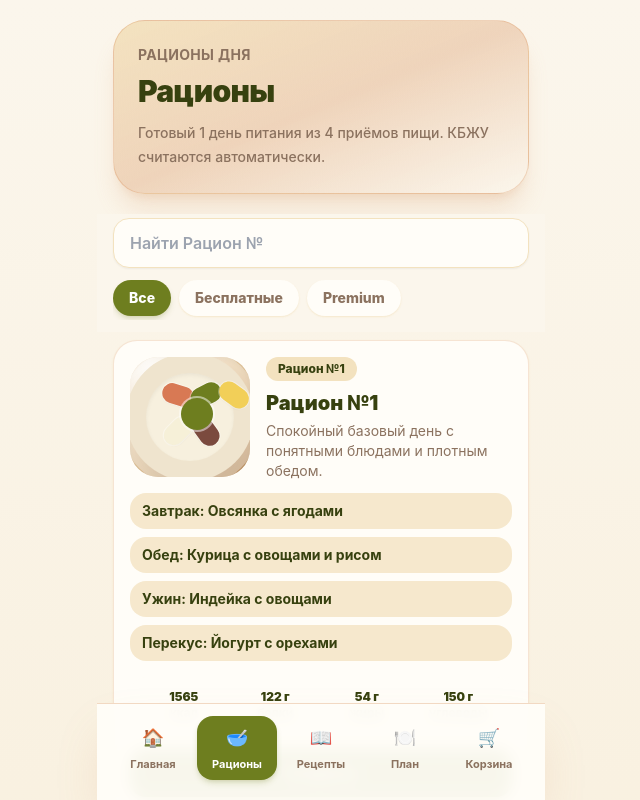
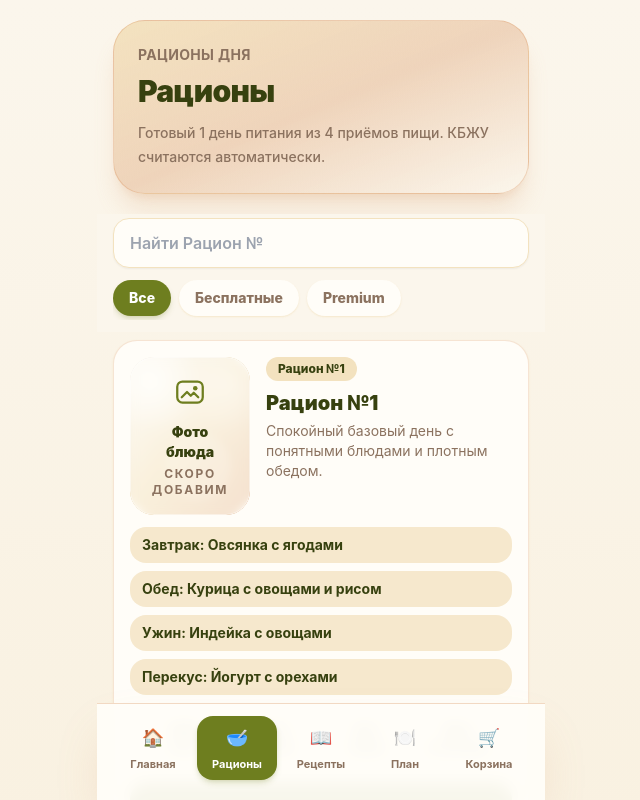
Before and after one commit to kngkczph94-sketch/ty-poela-miniapp, a React (Vite) app: page / in a window 1280 px wide. Both pictures are taken after a click on the button "Выбрать рацион дня". Shown: the top 800 px of the page, without its empty margins (319-959 px from the left). Built offline with nearby package versions, Linux system fonts and the light colour scheme.

Commit message:
Add universal food image placeholders

```diff
--- a/src/components/FoodPhotoPlaceholder.tsx
+++ b/src/components/FoodPhotoPlaceholder.tsx
@@ -3,30 +3,8 @@ type FoodPhotoVariant = 'oatmeal' | 'omelet' | 'syrniki' | 'toast' | 'bowl' | 'f
 type FoodPhotoPlaceholderProps = {
   variant?: FoodPhotoVariant;
   className?: string;
-};
-
-type FoodPhotoRecipe = {
-  plate: string;
-  table: string;
-  base: string;
-  ingredients: string[];
-  garnish: string;
-};
-
-const foodByVariant: Record<FoodPhotoVariant, FoodPhotoRecipe> = {
-  oatmeal: { plate: 'bg-[#F8F0DD]', table: 'from-[#F7E7C9] via-[#EACD9B] to-[#C79B66]', base: 'bg-[#FFF9EB]', ingredients: ['bg-[#2F4F7F]', 'bg-[#C85B54]', 'bg-[#D99663]', 'bg-[#8B5E34]', 'bg-[#F7D77A]'], garnish: 'bg-[#F2B35D]' },
-  omelet: { plate: 'bg-[#EEE5D0]', table: 'from-[#F9E9C8] via-[#ECD6AE] to-[#D7B27D]', base: 'bg-[#F7D66A]', ingredients: ['bg-[#D95F45]', 'bg-[#5F7D37]', 'bg-[#FFF4D7]', 'bg-[#B85B3A]', 'bg-[#7B8E43]'], garnish: 'bg-[#5F7D37]' },
-  syrniki: { plate: 'bg-[#F4E8D1]', table: 'from-[#F8E7CE] via-[#E5C493] to-[#C79962]', base: 'bg-[#D89A54]', ingredients: ['bg-[#F6D18A]', 'bg-[#2F4F7F]', 'bg-[#C85B54]', 'bg-[#FFF7E7]', 'bg-[#815D3B]'], garnish: 'bg-[#C85B54]' },
-  toast: { plate: 'bg-[#EFE6D2]', table: 'from-[#F9EAD2] via-[#EED4A8] to-[#C99D69]', base: 'bg-[#B9854E]', ingredients: ['bg-[#6E7E1F]', 'bg-[#F6F0D8]', 'bg-[#F0B85A]', 'bg-[#B54F3F]', 'bg-[#32420E]'], garnish: 'bg-[#6E7E1F]' },
-  bowl: { plate: 'bg-[#F5EAD6]', table: 'from-[#F8ECD7] via-[#DFC596] to-[#B98B58]', base: 'bg-[#F7F2E5]', ingredients: ['bg-[#C57643]', 'bg-[#6E7E1F]', 'bg-[#E6B64A]', 'bg-[#8F4E42]', 'bg-[#D8E2B2]'], garnish: 'bg-[#6E7E1F]' },
-  fish: { plate: 'bg-[#EFE5D0]', table: 'from-[#F7E6C8] via-[#E5C69A] to-[#C49663]', base: 'bg-[#F8F0DE]', ingredients: ['bg-[#E8D3A0]', 'bg-[#7A8A3A]', 'bg-[#E2A66C]', 'bg-[#DAD7C5]', 'bg-[#AD7B54]'], garnish: 'bg-[#9FB45E]' },
-  pasta: { plate: 'bg-[#F1E4CD]', table: 'from-[#F8E7C9] via-[#E7C99C] to-[#CFA16B]', base: 'bg-[#E4B460]', ingredients: ['bg-[#C94F3A]', 'bg-[#6E7E1F]', 'bg-[#F8E6A8]', 'bg-[#8E5C3E]', 'bg-[#F2D18A]'], garnish: 'bg-[#6E7E1F]' },
-  soup: { plate: 'bg-[#EFE4CE]', table: 'from-[#F8E9D0] via-[#E7C99C] to-[#C79A66]', base: 'bg-[#C7783E]', ingredients: ['bg-[#E6C56F]', 'bg-[#6E7E1F]', 'bg-[#D95F45]', 'bg-[#F8EDD5]', 'bg-[#8B5E34]'], garnish: 'bg-[#8AA044]' },
-  shrimp: { plate: 'bg-[#F4E6D0]', table: 'from-[#F7E6CA] via-[#E4C394] to-[#BD8F5D]', base: 'bg-[#F7F1DF]', ingredients: ['bg-[#D9855D]', 'bg-[#6E7E1F]', 'bg-[#D84F3E]', 'bg-[#F1D480]', 'bg-[#9F6549]'], garnish: 'bg-[#6E7E1F]' },
-  salad: { plate: 'bg-[#EFE5D0]', table: 'from-[#F9E9CF] via-[#E5C59A] to-[#BD9162]', base: 'bg-[#EAF1D4]', ingredients: ['bg-[#6E7E1F]', 'bg-[#D84F3E]', 'bg-[#F2CF58]', 'bg-[#F8F0D8]', 'bg-[#51372F]'], garnish: 'bg-[#87A34B]' },
-  snack: { plate: 'bg-[#F4E8D4]', table: 'from-[#F8E8CF] via-[#E9C99A] to-[#C29562]', base: 'bg-[#FFF8E8]', ingredients: ['bg-[#C85B54]', 'bg-[#2F4F7F]', 'bg-[#D69B45]', 'bg-[#8B5E34]', 'bg-[#F7D77A]'], garnish: 'bg-[#C85B54]' },
-  ration: { plate: 'bg-[#EFE4CE]', table: 'from-[#F9EAD3] via-[#E4C69A] to-[#BD9160]', base: 'bg-[#F7F0DE]', ingredients: ['bg-[#D87954]', 'bg-[#6E7E1F]', 'bg-[#F2CF58]', 'bg-[#F6F0D8]', 'bg-[#7B4A3E]'], garnish: 'bg-[#6E7E1F]' },
-  hero: { plate: 'bg-[#EFE3CB]', table: 'from-[#F8ECD8] via-[#E1C59B] to-[#B68A5C]', base: 'bg-[#EAF1D4]', ingredients: ['bg-[#6E7E1F]', 'bg-[#D84F3E]', 'bg-[#F2CF58]', 'bg-[#F8F0D8]', 'bg-[#51372F]'], garnish: 'bg-[#87A34B]' },
+  imageUrl?: string;
+  alt?: string;
 };
 
 export function getRecipeFoodVariant(recipeId: string): FoodPhotoVariant {
@@ -43,25 +21,30 @@ export function getRecipeFoodVariant(recipeId: string): FoodPhotoVariant {
   return 'salad';
 }
 
-export function FoodPhotoPlaceholder({ variant = 'ration', className = '' }: FoodPhotoPlaceholderProps) {
-  const food = foodByVariant[variant];
+export function FoodPhotoPlaceholder({ className = '', imageUrl, alt = 'Фото блюда' }: FoodPhotoPlaceholderProps) {
+  if (imageUrl) {
+    return (
+      <img
+        alt={alt}
+        className={`block h-full w-full rounded-3xl object-cover ${className}`}
+        src={imageUrl}
+      />
+    );
+  }
 
   return (
-    <div aria-hidden="true" className={`relative isolate overflow-hidden rounded-[1.75rem] bg-gradient-to-br ${food.table} shadow-inner ${className}`}>
-      <div className="absolute inset-0 bg-[radial-gradient(circle_at_18%_12%,rgba(255,255,255,0.85),transparent_28%),linear-gradient(135deg,rgba(255,255,255,0.28),transparent_42%)]" />
-      <div className="absolute left-4 top-4 h-10 w-20 rounded-full bg-white/30 blur-md" />
-      <div className="absolute right-3 top-3 h-16 w-16 rounded-full border border-white/25 bg-[#FFFDF8]/20" />
-      <div className="absolute bottom-4 left-6 right-6 h-7 rounded-full bg-[#4B321F]/20 blur-lg" />
-      <div className={`absolute left-1/2 top-1/2 h-32 w-32 -translate-x-1/2 -translate-y-1/2 rounded-full ${food.plate} shadow-2xl shadow-[#4B321F]/20 ring-8 ring-white/35`}>
-        <div className={`absolute inset-5 rounded-full ${food.base} shadow-inner`} />
-        {food.ingredients.map((color, index) => (
-          <span
-            className={`absolute h-5 w-8 rounded-full ${color} shadow-sm ring-1 ring-white/35`}
-            key={`${color}-${index}`}
-            style={{ left: `${28 + (index % 3) * 22}%`, top: `${25 + Math.floor(index / 3) * 28}%`, transform: `rotate(${index % 2 ? '-' : ''}${18 + index * 9}deg)` }}
-          />
-        ))}
-        <span className={`absolute left-[43%] top-[35%] h-8 w-8 rounded-full ${food.garnish} shadow-sm ring-2 ring-white/50`} />
+    <div aria-label="Фото блюда скоро добавим" className={`relative isolate flex items-center justify-center overflow-hidden rounded-3xl bg-gradient-to-br from-[#FBF6EC] via-[#F3E2BF] to-[#D99663]/55 shadow-inner ${className}`} role="img">
+      <div className="absolute inset-0 bg-[radial-gradient(circle_at_18%_16%,rgba(255,255,255,0.9),transparent_30%),radial-gradient(circle_at_82%_18%,rgba(255,253,248,0.42),transparent_28%),linear-gradient(135deg,rgba(255,255,255,0.3),transparent_48%)]" />
+      <div className="absolute left-5 top-5 h-12 w-28 rounded-full bg-white/30 blur-xl" />
+      <div className="absolute bottom-4 right-5 h-16 w-16 rounded-full border border-white/30 bg-[#FFFDF8]/20" />
+      <div className="relative flex flex-col items-center rounded-[1.5rem] border border-white/45 bg-[#FFFDF8]/50 px-5 py-4 text-center text-[#37410F] shadow-lg shadow-[#8B725F]/10 backdrop-blur-sm">
+        <svg aria-hidden="true" className="mb-3 h-9 w-9 text-[#6E7E1F]" fill="none" viewBox="0 0 48 48" xmlns="http://www.w3.org/2000/svg">
+          <rect height="28" rx="7" stroke="currentColor" strokeWidth="3" width="34" x="7" y="10" />
+          <path d="M13 31L20 24L25 29L29 25L35 31" stroke="currentColor" strokeLinecap="round" strokeLinejoin="round" strokeWidth="3" />
+          <circle cx="31" cy="19" fill="currentColor" r="3" />
+        </svg>
+        <span className="text-sm font-black">Фото блюда</span>
+        <span className="mt-1 text-xs font-bold uppercase tracking-[0.14em] text-[#8B725F]">скоро добавим</span>
       </div>
     </div>
   );
--- a/src/components/RecipeCard.tsx
+++ b/src/components/RecipeCard.tsx
@@ -17,7 +17,7 @@ export function RecipeCard({ recipe, hasActiveSubscription, onOpen }: RecipeCard
         onClick={() => onOpen(recipe)}
         type="button"
       >
-        <FoodPhotoPlaceholder className="mb-5 min-h-[12rem]" variant={getRecipeFoodVariant(recipe.id)} />
+        <FoodPhotoPlaceholder alt={recipe.title} className="mb-5 min-h-[12rem]" imageUrl={recipe.imageUrl} variant={getRecipeFoodVariant(recipe.id)} />
         <div className="flex items-start justify-between gap-3">
           <div>
             <div className="mb-2 flex flex-wrap items-center gap-2">
--- a/src/pages/RationDetailPage.tsx
+++ b/src/pages/RationDetailPage.tsx
@@ -1,4 +1,5 @@
 import { useEffect, useMemo, useState } from 'react';
+import { FoodPhotoPlaceholder } from '../components/FoodPhotoPlaceholder';
 import { recipes } from '../data/recipes';
 import { calculateMealsNutrition } from '../types/ration';
 import { menuDays, menuSlotLabels, type MenuDay, type MenuMealSlot } from '../types/menu';
@@ -40,7 +41,7 @@ export function RationDetailPage({ ration, onBack, onOpenAccess, onOpenRecipe, o
     <article className="overflow-hidden rounded-[2rem] bg-[#FFFDF8] shadow-xl shadow-[#F3E2BF]/70"><div className="bg-[#F3E2BF] p-6 text-[#37410F]"><div className="flex gap-2"><span className="rounded-full bg-[#FBF6EC]/70 px-3 py-1 text-xs font-extrabold">Рацион №{ration.rationNumber}</span>{ration.isPremium&&<span className="rounded-full bg-[#D99663]/15 px-3 py-1 text-xs font-extrabold text-[#D99663]">Premium</span>}</div><h1 className="mt-3 text-3xl font-black">{ration.title}</h1>{adaptation && <span className="mt-3 inline-flex rounded-full bg-white px-3 py-1 text-xs font-extrabold text-[#37410F]">Подогнано под вашу норму</span>}<p className="mt-3 text-sm font-medium leading-6 text-[#8B725F]">{ration.description}</p></div>
     <div className="p-5">{adaptation && <div className="mb-4 rounded-3xl border border-[#8B725F]/35 bg-[#F3E2BF] p-4"><p className="text-sm font-black text-[#37410F]">Подогнано под вашу норму</p><p className="mt-1 text-sm font-semibold text-[#8B725F]">Исходная калорийность: {adaptation.originalCalories} ккал · новая: {totals.calories} ккал</p><p className="mt-1 text-sm font-semibold text-[#8B725F]">Граммовки изменены на {changePercent > 0 ? '+' : ''}{changePercent}%</p><button className="mt-3 rounded-2xl bg-white px-4 py-3 text-sm font-black text-[#37410F]" onClick={() => { setMeals(adaptation.originalMeals); setIsOriginalRestored(true); setToast('Оригинальные граммовки возвращены'); }} type="button">Вернуть оригинал</button></div>}<div className="grid grid-cols-4 gap-2 rounded-3xl bg-[#F3E2BF] p-3 text-center"><div><p className="text-sm font-black">{totals.calories}</p><p className="text-[11px] font-bold text-[#8B725F]">ккал</p></div><div><p className="text-sm font-black">{totals.protein} г</p><p className="text-[11px] font-bold text-[#8B725F]">белки</p></div><div><p className="text-sm font-black">{totals.fat} г</p><p className="text-[11px] font-bold text-[#8B725F]">жиры</p></div><div><p className="text-sm font-black">{totals.carbs} г</p><p className="text-[11px] font-bold text-[#8B725F]">углеводы</p></div></div>
     {locked ? <div className="mt-5 rounded-3xl border border-[#8B725F]/35 bg-[#F3E2BF] p-5 text-center"><p className="text-4xl">🔒</p><h2 className="mt-3 text-xl font-black">Preview premium-рациона</h2><p className="mt-2 text-sm font-semibold text-[#8B725F]">Детали блюд, замены и добавление в План доступны после mock-подписки.</p><button className="mt-4 w-full rounded-2xl bg-[#6E7E1F] px-4 py-3 text-base font-black text-white" onClick={onOpenAccess} type="button">Оформить доступ</button></div> : <>
-    <div className="mt-4 space-y-3">{Object.entries(meals).map(([slot, meal]) => <div className="rounded-3xl border border-[#8B725F]/35 bg-[#F3E2BF]/50 p-3" key={slot}><p className="text-xs font-black uppercase tracking-wide text-[#6E7E1F]">{menuSlotLabels[slot as MenuMealSlot]}</p><h3 className="mt-2 text-base font-black text-[#37410F]">{meal.title}</h3><p className="mt-1 text-sm text-[#8B725F]">{meal.description}</p><div className="mt-2 flex flex-wrap gap-2 text-[11px] font-extrabold text-[#8B725F]"><span className="rounded-full bg-white px-2 py-1">{meal.calories} ккал</span><span className="rounded-full bg-white px-2 py-1">Б {meal.protein} г</span><span className="rounded-full bg-white px-2 py-1">Ж {meal.fat} г</span><span className="rounded-full bg-white px-2 py-1">У {meal.carbs} г</span></div><div className="mt-3 flex gap-2"><button className="rounded-full bg-white px-3 py-2 text-xs font-black text-[#37410F]" onClick={()=>onOpenRecipe(meal)} type="button">Открыть</button><button className="rounded-full bg-[#6E7E1F] px-3 py-2 text-xs font-black text-white transition hover:bg-[#37410F]" onClick={()=>{setReplaceSlot(slot as MenuMealSlot); setShowAllMeals(false)}} type="button">Заменить</button></div></div>)}</div>
+    <div className="mt-4 space-y-3">{Object.entries(meals).map(([slot, meal]) => <div className="rounded-3xl border border-[#8B725F]/35 bg-[#F3E2BF]/50 p-3" key={slot}><p className="text-xs font-black uppercase tracking-wide text-[#6E7E1F]">{menuSlotLabels[slot as MenuMealSlot]}</p><div className="mt-2 grid gap-3 sm:grid-cols-[5.5rem_1fr] sm:items-start"><FoodPhotoPlaceholder alt={meal.title} className="min-h-[5.5rem]" imageUrl={meal.imageUrl} /><div><h3 className="text-base font-black text-[#37410F]">{meal.title}</h3><p className="mt-1 text-sm text-[#8B725F]">{meal.description}</p><div className="mt-2 flex flex-wrap gap-2 text-[11px] font-extrabold text-[#8B725F]"><span className="rounded-full bg-white px-2 py-1">{meal.calories} ккал</span><span className="rounded-full bg-white px-2 py-1">Б {meal.protein} г</span><span className="rounded-full bg-white px-2 py-1">Ж {meal.fat} г</span><span className="rounded-full bg-white px-2 py-1">У {meal.carbs} г</span></div><div className="mt-3 flex gap-2"><button className="rounded-full bg-white px-3 py-2 text-xs font-black text-[#37410F]" onClick={()=>onOpenRecipe(meal)} type="button">Открыть</button><button className="rounded-full bg-[#6E7E1F] px-3 py-2 text-xs font-black text-white transition hover:bg-[#37410F]" onClick={()=>{setReplaceSlot(slot as MenuMealSlot); setShowAllMeals(false)}} type="button">Заменить</button></div></div></div></div>)}</div>
     <button className="mt-4 w-full rounded-2xl bg-[#6E7E1F] px-4 py-3 text-base font-black text-white shadow-lg shadow-[#F3E2BF]/70" onClick={()=>setPickerOpen(!pickerOpen)} type="button">Добавить в план</button>
     {pickerOpen && <div className="mt-3 rounded-3xl bg-[#F3E2BF] p-3"><div className="grid grid-cols-2 gap-2">{(['today','tomorrow','2days','3days'] as AddMode[]).map(m=><button className="rounded-2xl bg-white px-3 py-3 text-sm font-black text-[#37410F]" key={m} onClick={()=>add(m)} type="button">{m==='today'?'Сегодня':m==='tomorrow'?'Завтра':m==='2days'?'На 2 дня':'На 3 дня'}</button>)}</div><p className="mt-3 text-sm font-black">Выбрать дни недели</p><div className="mt-2 flex flex-wrap gap-2">{menuDays.map(day=><button className={`rounded-full px-3 py-2 text-xs font-black ${customDays.includes(day)?'bg-[#6E7E1F] text-white':'bg-white text-[#8B725F]'}`} key={day} onClick={()=>setCustomDays(d=>d.includes(day)?d.filter(x=>x!==day):[...d, day])} type="button">{day}</button>)}</div><button className="mt-3 w-full rounded-2xl bg-[#6E7E1F] px-4 py-3 text-sm font-black text-white transition hover:bg-[#37410F]" onClick={()=>add('custom')} type="button">Добавить в выбранные дни</button></div>}
     </>}</div></article>
--- a/src/pages/RationsPage.tsx
+++ b/src/pages/RationsPage.tsx
@@ -30,7 +30,7 @@ export function RationsPage({ hasActiveSubscription, onOpenAccess, onOpenRation
       const totals = calculateMealsNutrition(ration.meals);
       const locked = ration.isPremium && !hasActiveSubscription;
       return <article className={`rounded-3xl border p-4 shadow-sm ${locked?'border-[#D99663]/35 bg-[#F3E2BF]':'border-[#D99663]/25 bg-[#FFFDF8] shadow-[#F3E2BF]/70'}`} key={ration.id}>
-        <div className="grid gap-4 sm:grid-cols-[7.5rem_1fr] sm:items-start"><FoodPhotoPlaceholder className="min-h-[7.5rem]" variant="ration" /><div><div className="flex gap-2"><span className="rounded-full bg-[#F3E2BF] px-3 py-1 text-xs font-extrabold text-[#37410F]">Рацион №{ration.rationNumber}</span>{ration.isPremium&&<span className="rounded-full bg-[#D99663]/15 px-3 py-1 text-xs font-extrabold text-[#D99663]">Premium</span>}</div><h2 className="mt-2 text-xl font-black text-[#37410F]">{ration.title}</h2><p className="mt-1 text-sm leading-5 text-[#8B725F]">{ration.description}</p></div></div>
+        <div className="grid gap-4 sm:grid-cols-[7.5rem_1fr] sm:items-start"><FoodPhotoPlaceholder alt={ration.title} className="min-h-[7.5rem]" imageUrl={ration.imageUrl} variant="ration" /><div><div className="flex gap-2"><span className="rounded-full bg-[#F3E2BF] px-3 py-1 text-xs font-extrabold text-[#37410F]">Рацион №{ration.rationNumber}</span>{ration.isPremium&&<span className="rounded-full bg-[#D99663]/15 px-3 py-1 text-xs font-extrabold text-[#D99663]">Premium</span>}</div><h2 className="mt-2 text-xl font-black text-[#37410F]">{ration.title}</h2><p className="mt-1 text-sm leading-5 text-[#8B725F]">{ration.description}</p></div></div>
         <div className="mt-3 grid gap-2">{Object.entries(ration.meals).map(([slot, meal])=><p className="rounded-2xl bg-[#F3E2BF]/75 px-3 py-2 text-sm font-bold text-[#37410F]" key={slot}><span className="text-[#37410F]">{menuSlotLabels[slot as keyof typeof menuSlotLabels]}:</span> {locked ? 'детали после доступа' : meal.title}</p>)}</div>
         <div className="mt-4 grid grid-cols-4 gap-2 rounded-2xl bg-[#FFFDF8] p-3 text-center text-xs font-bold"><div><b>{totals.calories}</b><p>ккал</p></div><div><b>{totals.protein} г</b><p>белки</p></div><div><b>{totals.fat} г</b><p>жиры</p></div><div><b>{totals.carbs} г</b><p>углеводы</p></div></div>
         <button className="mt-4 w-full rounded-2xl bg-[#6E7E1F] px-4 py-3 text-base font-black text-white shadow-lg shadow-[#F3E2BF]/70" onClick={()=> locked ? onOpenAccess() : onOpenRation(ration)} type="button">{locked?'Оформить доступ':'Открыть'}</button>
--- a/src/types/ration.ts
+++ b/src/types/ration.ts
@@ -7,6 +7,7 @@ export type DailyRation = {
   description: string;
   isPremium: boolean;
   tags: string[];
+  imageUrl?: string;
   meals: {
     breakfast: Meal;
     lunch: Meal;
```
Also changed, not shown: src/pages/MenuPage.tsx (+2 -1 lines).
